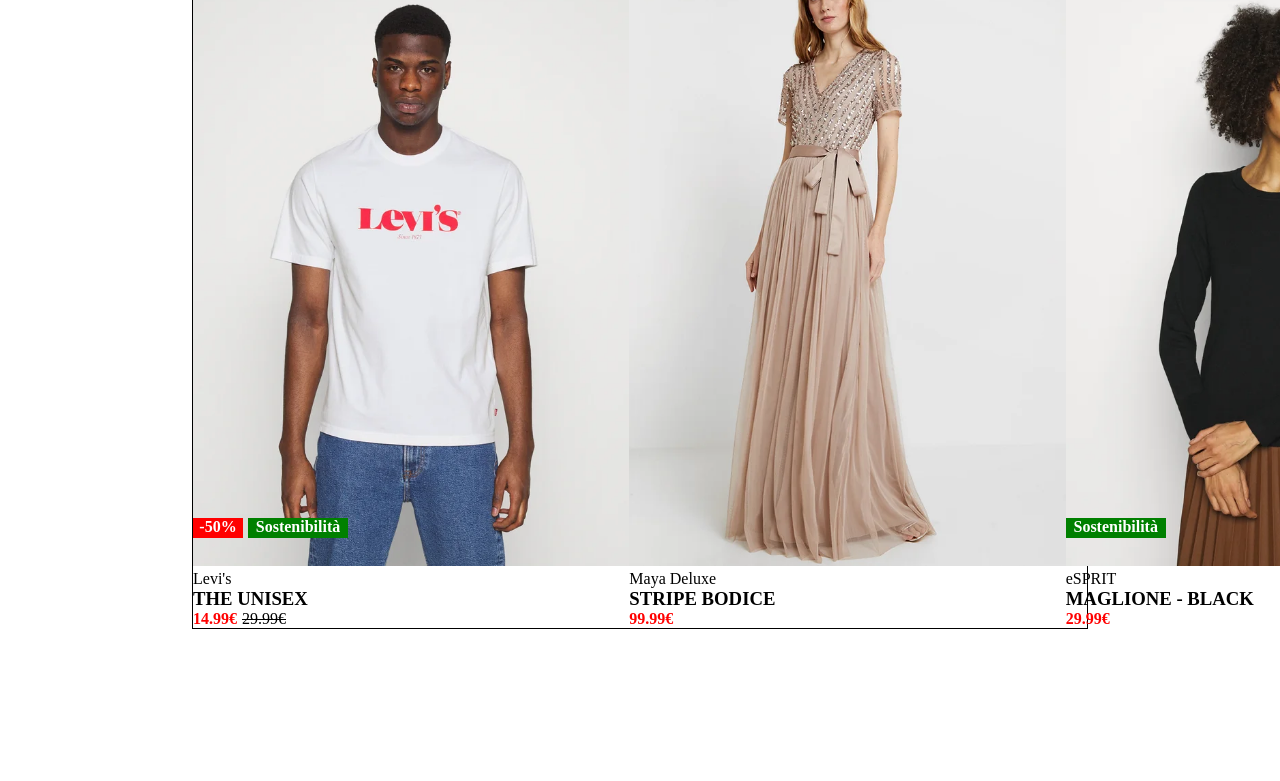
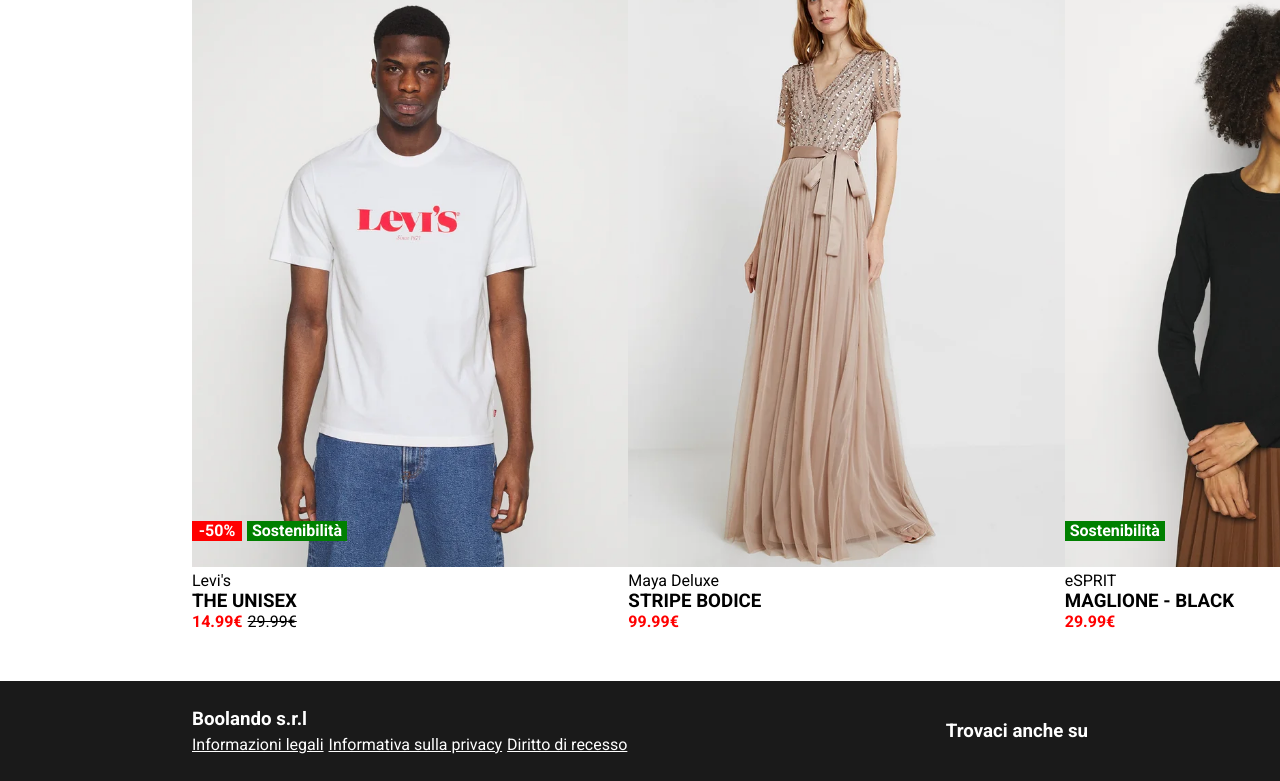
Before and after one commit to BiagioButta/html-css-boolando, a plain HTML site: page index.html in a window 1280 px wide. Shown: the part 937-1718 px from the top of the page. Before the commit the page ends 1566 px from the top, so only its background shows below. Drawn offline with Linux system fonts and the light colour scheme.

Commit message:
ultime modifiche

```diff
--- a/css/style.css
+++ b/css/style.css
@@ -3,6 +3,10 @@
     margin: 0;
     padding: 0;
     box-sizing: border-box;
+}
+
+html{
+    font-family: 'Roboto', sans-serif;
 }
 /* colori da utilizzare */
 :root{
@@ -45,9 +49,10 @@ header{
 }
 /* fine header */
 /* main */
-
+main{
+    margin-bottom: 50px;
+}
 .container{
-    border: 1px solid black;
     width: 70%;
     margin: auto;
 
@@ -141,3 +146,34 @@ header{
     color: var(--rosso);
     cursor: pointer;
 }
+
+/* fine effetto */
+
+/* footer  */
+footer{
+    width: 100%;
+    background-color: var(--grigioscuro);
+    height: 100px;
+}
+
+.footer-container{
+    height: 100px;
+    width: 70%;
+    margin: auto;
+    display: flex;
+    justify-content: space-between;
+    color: var(--bianco);
+    align-items: center;
+}
+.left a {
+    color: var(--bianco);
+}
+.left li{
+    list-style: none;
+    margin-right: 5px;
+}
+.flex-list-footer{
+    margin-top: 5px;
+    display: flex;
+    flex-direction: row;
+}
--- a/index.html
+++ b/index.html
@@ -2,6 +2,9 @@
 <html lang="en">
 <head>
     <meta charset="UTF-8">
+    <link rel="preconnect" href="https://fonts.googleapis.com">
+    <link rel="preconnect" href="https://fonts.gstatic.com" crossorigin>
+    <link href="https://fonts.googleapis.com/css2?family=Roboto:ital,wght@0,100;0,300;0,400;0,500;0,700;0,900;1,100;1,300;1,400;1,500;1,700;1,900&display=swap" rel="stylesheet">
     <meta http-equiv="X-UA-Compatible" content="IE=edge">
     <meta name="viewport" content="width=device-width, initial-scale=1.0">
     <link rel="stylesheet" href="./css/style.css">
@@ -137,5 +140,35 @@
 
     </main>
 
+    <footer>
+
+        <div class="footer-container">
+
+            <div class="left">
+                <h3>Boolando s.r.l</h3>
+                <ul class="flex-list-footer">
+                    <li><a href="#">Informazioni legali</a></li>
+                    <li><a href="#">Informativa sulla privacy</a></li>
+                    <li><a href="#">Diritto di recesso</a></li>
+                </ul>
+            </div>
+
+            <div class="right">
+                <!-- errore -->
+                <h3>Trovaci anche su</h3>
+                <div>
+                    <i class="fa-brands fa-square-twitter"></i>
+                    <i class="fa-brands fa-square-facebook"></i>
+                    <i class="fa-brands fa-square-instagram"></i>
+                    <i class="fa-brands fa-square-pinterest"></i>
+                    <i class="fa-brands fa-square-youtube"></i>
+                </div>
+
+            </div>
+
+        </div>
+
+    </footer>
+
 </body>
 </html>
```
